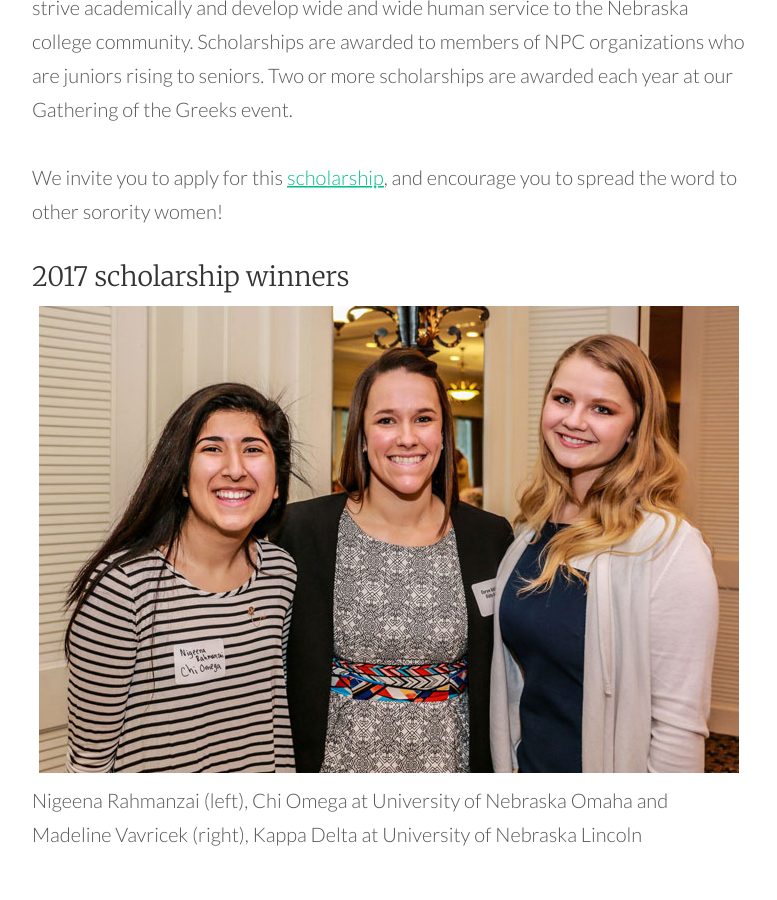
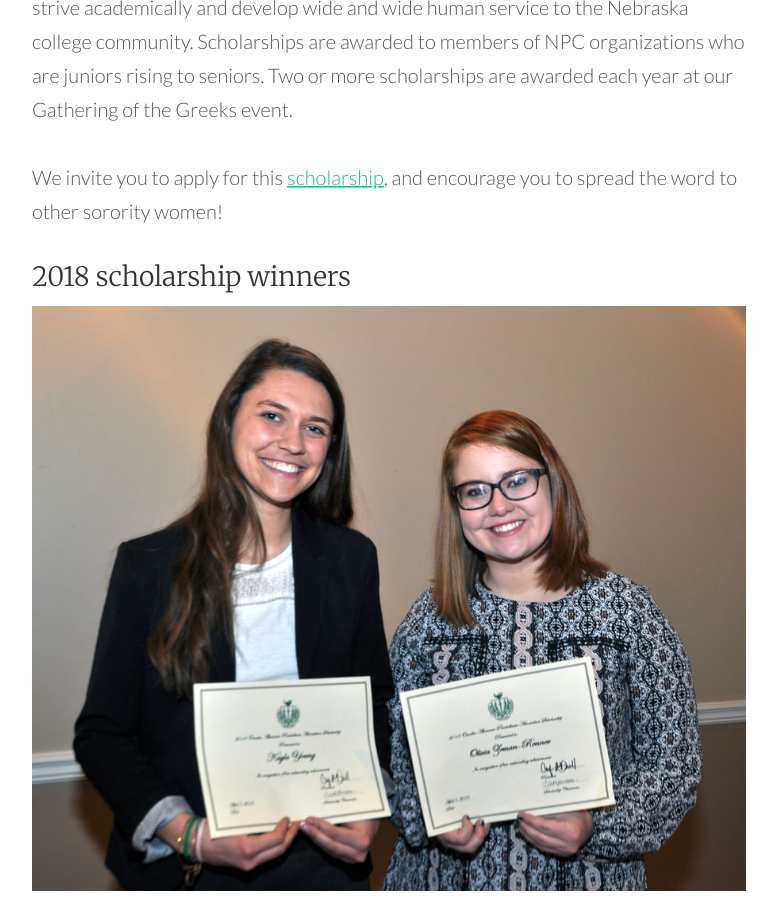
Before and after one commit to courtneyxann/oapa, a Jekyll site: the page built from docs/applications.md, in a window 1280 px wide and 900 px high, scrolled down 674 px. Shown: the whole window, without its empty margins (251-1028 px from the left). Built offline with Jekyll 4.4.1, drawn with Linux system fonts in a browser that asks for light colours; some of the changed text lies outside the part shown.

Commit message:
updating scholarship winners.

```diff
--- a/docs/applications.md
+++ b/docs/applications.md
@@ -9,10 +9,10 @@
 
 We invite you to apply for this [scholarship](https://docs.google.com/document/d/1RMkFdp1iuioF65wEmGc1DMHGds8wnQsksiEwVZBSNl8/edit?usp=sharing), and encourage you to spread the word to other sorority women!
 
-#### 2017 scholarship winners
+#### 2018 scholarship winners
 
-![image of the 2017 scholarship winners]({{ site.github.url }}/assets/scholarship-winners.jpg)
-Nigeena Rahmanzai (left), Chi Omega at University of Nebraska Omaha and Madeline Vavricek (right), Kappa Delta at University of Nebraska Lincoln
+![image of the 2018 scholarship winners]({{ site.github.url }}/assets/scholarship-winners2018.jpg)
+Kayla Young(left), Gamma Phi Beta at Creighton University and Olivia Zeman-Renner (right), Chi Omega at University of Nebraska Omaha
 
 ### Awards
 
```
Also changed, not shown: docs/assets/scholarship-winners2018.jpg (added), 1 other file.
